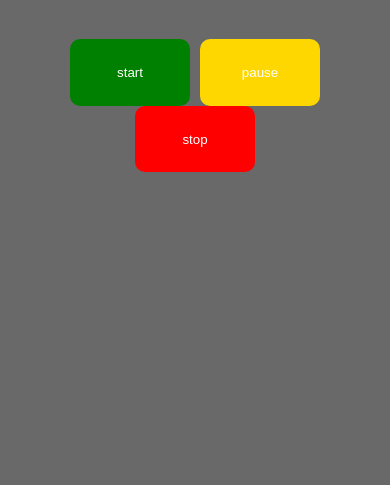
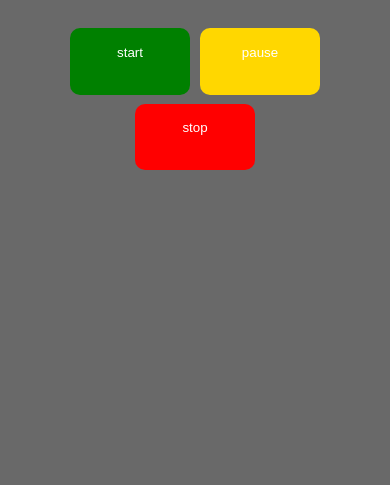
Before and after one commit to Andersonick1/timer, a plain HTML site: page index.html in a window 390 px wide. Shown: the part 359-844 px from the top of the page. Drawn offline with Linux system fonts and the light colour scheme.

Commit message:
alteraçao css

```diff
--- a/style.css
+++ b/style.css
@@ -20,6 +20,7 @@ button{
     cursor: pointer;
     border-radius: 10px;
 
+
 }
 .start {
     background-color: green;
@@ -32,10 +33,14 @@ button{
     background-color : red;
 }
 
-@media (max-width: 900px){
+@media (max-width: 500px){
 
     body {
-        margin-top: 65%;
+        margin-top: 60%;
         position: relative;
     }
+
+    button {
+        padding-bottom: 20px;
+    }
 }
```
